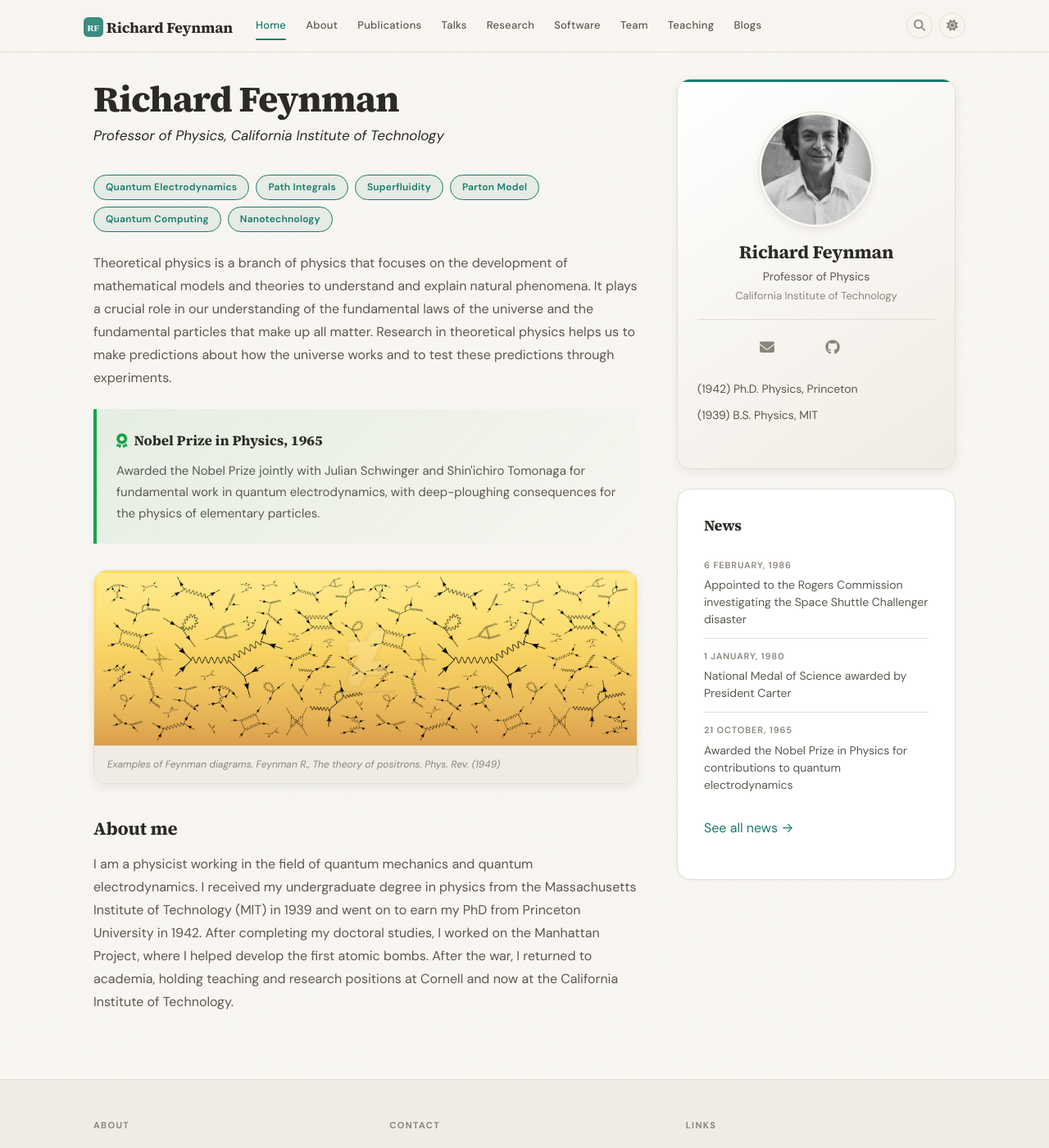
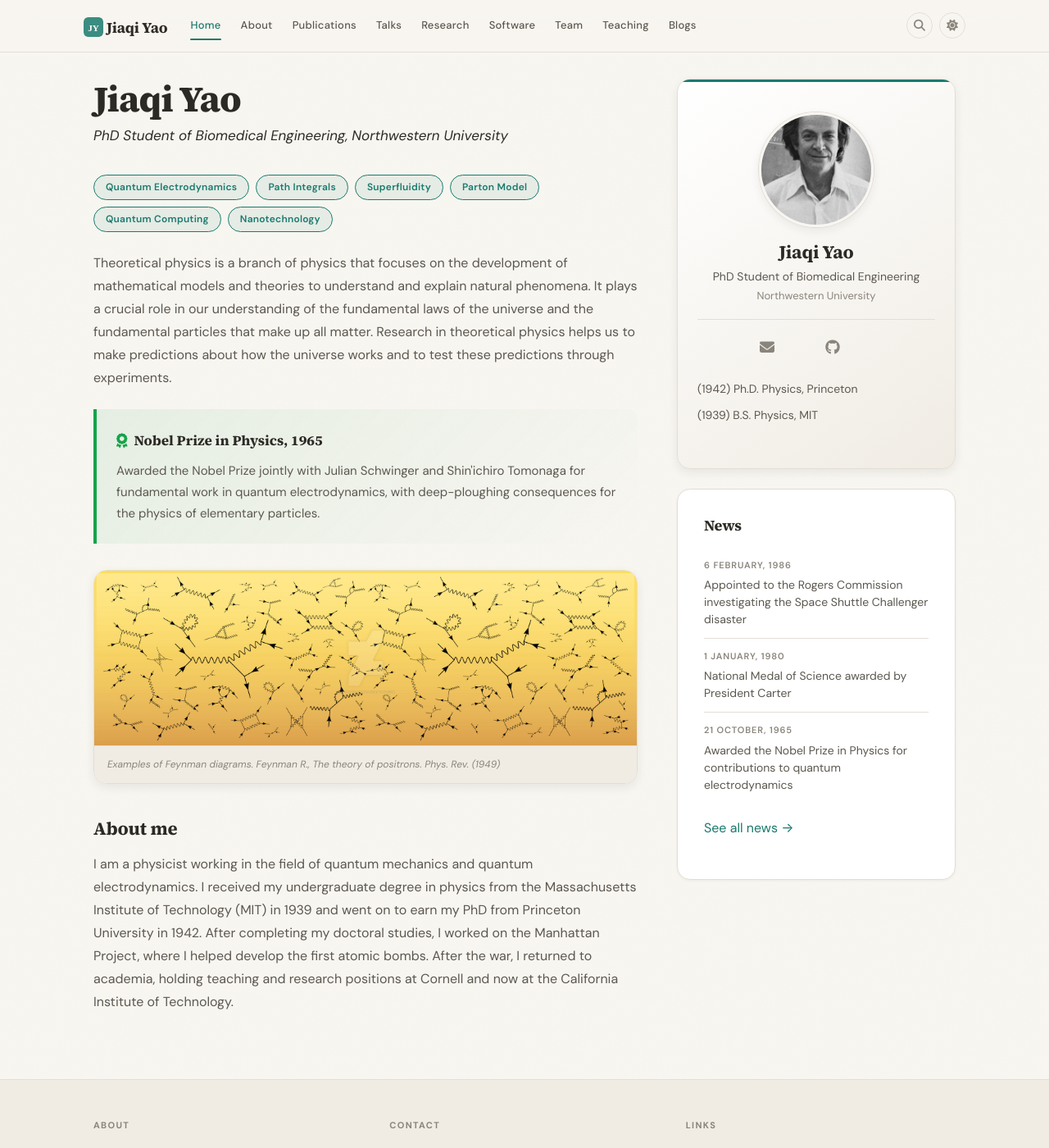
Before and after one commit to JiaqiYao77/JiaqiYao77.github.io, a Jekyll site: the page built from _pages/home.md, in a window 1280 px wide and 1400 px high. Shown: the whole window at 82% size. Built offline with Jekyll 4.4.1, drawn with Linux system fonts in a browser that asks for light colours; a style sheet for code colours, icons or effects is not loaded; some of the changed text lies outside the part shown.

Commit message:
Update _config.yml

```diff
--- a/_config.yml
+++ b/_config.yml
@@ -1,10 +1,10 @@
 # ============================================================
 # STEP 1: Your Identity (required)
 # ============================================================
-name: "Richard Feynman"
-title: "Professor of Physics"
-institution: "California Institute of Technology"
-email: richard@university.edu
+name: "Jiaqi Yao"
+title: "PhD Student of Biomedical Engineering"
+institution: "Northwestern University"
+email: jiaqiyao2030@u.northwestern.edu
 photo: headshot.jpg  # place your photo in images/
 
 # ============================================================
```
